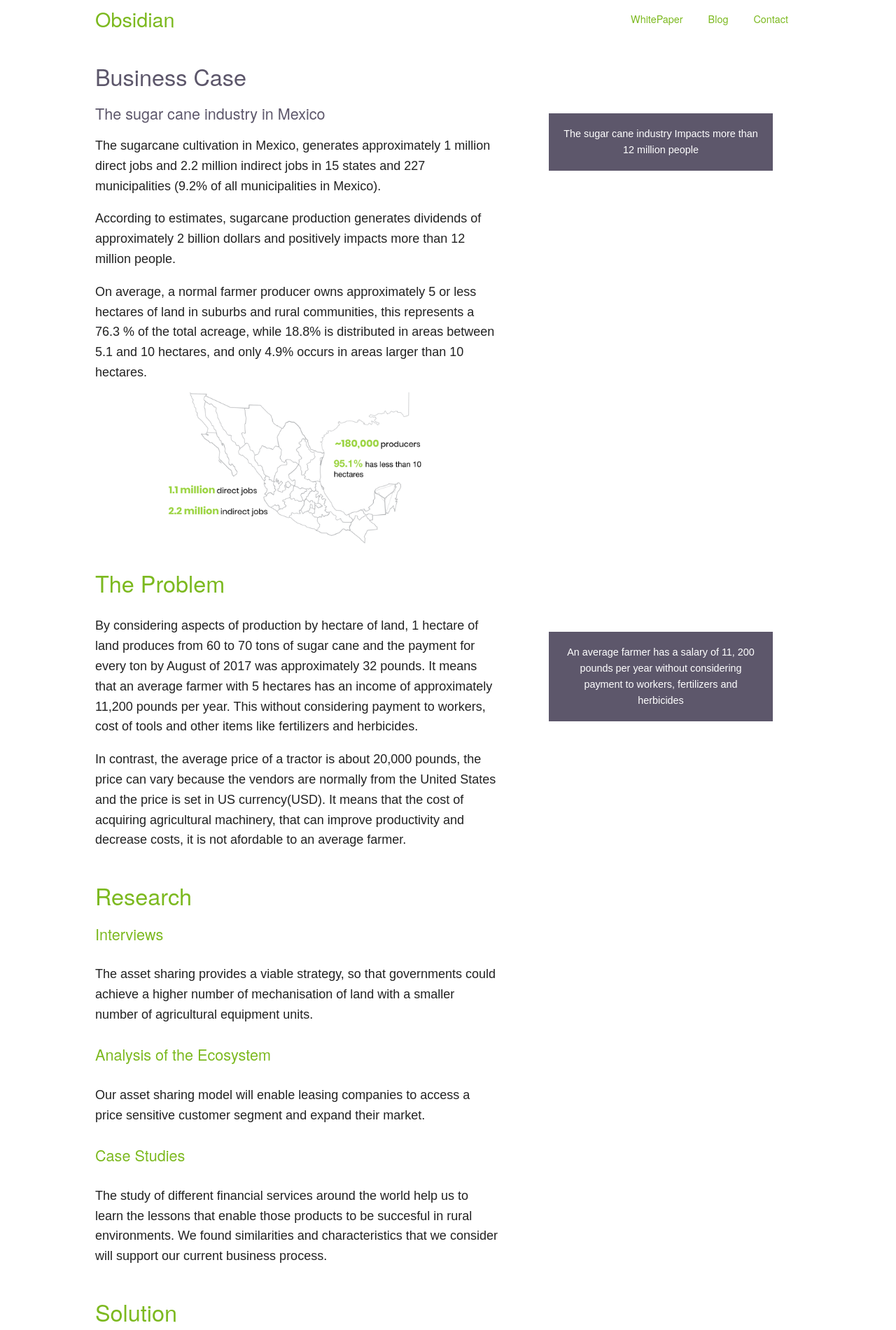
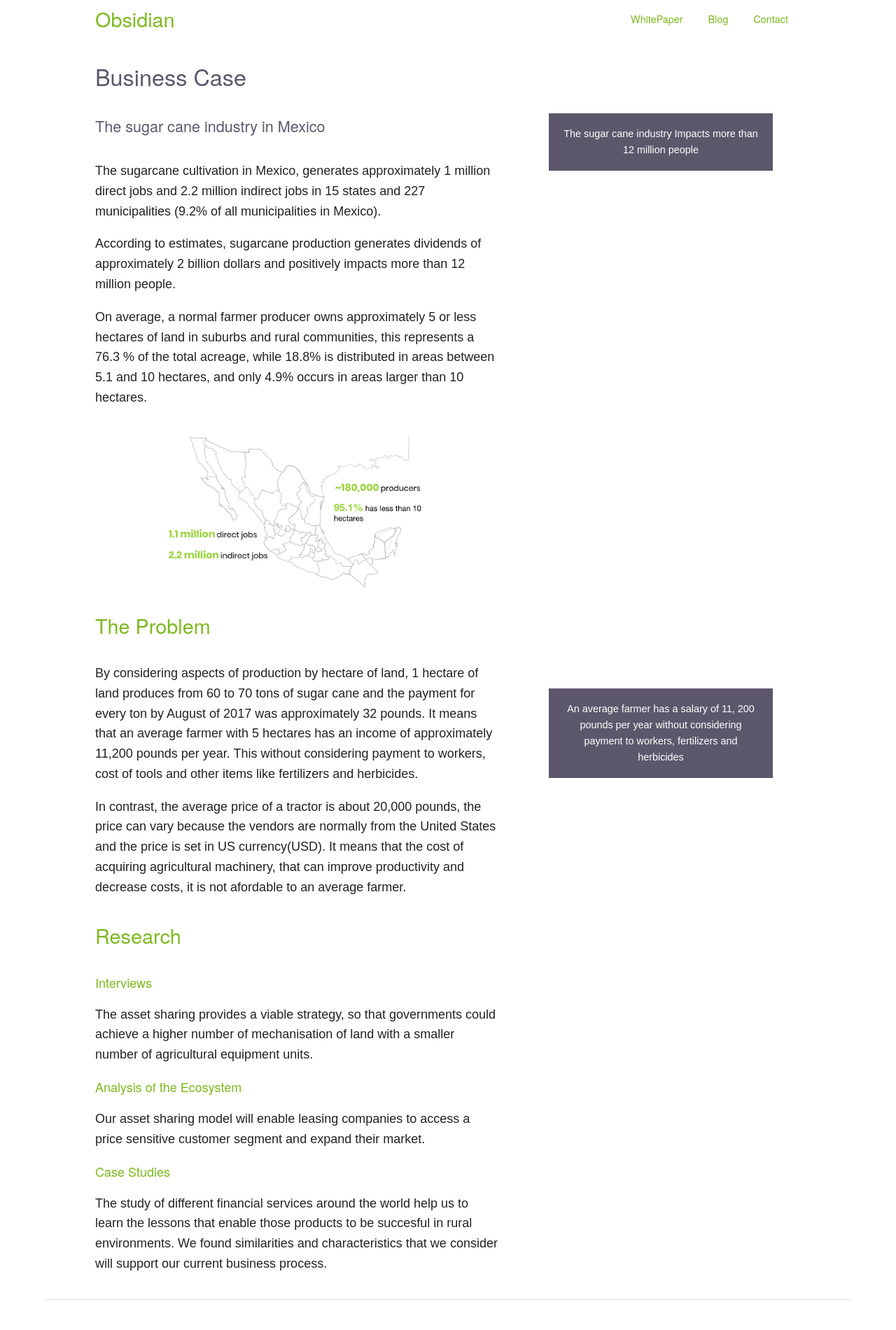
Before and after one commit to Obsidian-Project/obsidian-project.github.io, a Jekyll site: the page built from business-case.html, in a window 1280 px wide. Shown: the top 1901 px of the page at 70% size. Built offline with Jekyll 4.4.1, drawn with Linux system fonts in a browser that asks for light colours.

Commit message:
this thing is working now

```diff
--- a/_layouts/default.html
+++ b/_layouts/default.html
@@ -36,8 +36,8 @@
                     get involved as a contributor. We look forward to chatting.</p>
                 <a href="/" class="btn-obsidian">Join us on Slack</a>
             </div>
-            <hr>
-            <div class="copyright"><p>© 2017 Obsidian. All rights reserved</p></div>
+            <div class="copyright">
+                <p>© 2017 Obsidian. All rights reserved</p></div>
             </footer>
     </div>
 </body>
--- a/business-case.html
+++ b/business-case.html
@@ -11,11 +11,11 @@ page: business-page
         <p>The sugarcane cultivation in Mexico, generates approximately 1 million direct jobs and 2.2 million indirect jobs
             in 15 states and 227 municipalities (9.2% of all municipalities in Mexico).
         </p>
-        <p>
+        <p class="withPadding">
             According to estimates, sugarcane production generates dividends of approximately
             <span>2 billion dollars</span> and positively impacts more than 12 million people.
         </p>
-        <p>On average, a normal farmer producer owns approximately 5 or less hectares of land in suburbs and rural communities,
+        <p class="withPadding">On average, a normal farmer producer owns approximately 5 or less hectares of land in suburbs and rural communities,
             this represents a 76.3 % of the total acreage, while 18.8% is distributed in areas between 5.1 and 10 hectares,
             and only 4.9% occurs in areas larger than 10 hectares.</p>
         <div class="image-container">
@@ -33,7 +33,7 @@ page: business-page
             and the payment for every ton by August of 2017 was approximately 32 pounds. It means that an average farmer
             with 5 hectares has an income of approximately 11,200 pounds per year. This without considering payment to workers,
             cost of tools and other items like fertilizers and herbicides.</p>
-        <p>In contrast, the average price of a tractor is about 20,000 pounds, the price can vary because the vendors are normally
+        <p class="withPadding">In contrast, the average price of a tractor is about 20,000 pounds, the price can vary because the vendors are normally
             from the United States and the price is set in US currency(USD). It means that the cost of acquiring agricultural
             machinery, that can improve productivity and decrease costs, it is not afordable to an average farmer.
         </p>
@@ -45,17 +45,17 @@ page: business-page
 <section class="business-page">
     <div class="text-container">
         <h2>Research</h2>
-        <h5>Interviews
+        <h5 class="margin1rem">Interviews
         </h5>
         <p>The asset sharing provides a viable strategy, so that governments could achieve a higher number of mechanisation
             of land with a smaller number of agricultural equipment units.
         </p>
-        <h5>Analysis of the Ecosystem
+        <h5 class="margin1rem">Analysis of the Ecosystem
         </h5>
         <p>Our asset sharing model will enable leasing companies to access a price sensitive customer segment and expand their
             market.
         </p>
-        <h5>Case Studies
+        <h5 class="margin1rem">Case Studies
         </h5>
         <p>The study of different financial services around the world help us to learn the lessons that enable those products
             to be succesful in rural environments. We found similarities and characteristics that we consider will support
@@ -63,9 +63,8 @@ page: business-page
         </p>
     </div>
 </section>
-<section class="business-page">
+<!-- <section class="business-page">
     <div class="text-container">
         <h2>Solution</h2>
-        <iframe width="560" height="315" src="https://www.youtube.com/embed/fhTJHCpRmek" frameborder="0" gesture="media" allow="encrypted-media" allowfullscreen></iframe>
     </div>
-</section>
+</section> -->
--- a/styles.scss
+++ b/styles.scss
@@ -16,16 +16,9 @@ html {
     font-weight: 100;
 }
 body {
-    min-width: 400px;
     text-align: center;
 }
-.container, main {
-    display: flex;
-    flex-direction: column;
-    justify-content: space-around;
-    align-items: stretch;
-}
-.navigation, h1, h2, h3, h4, h5, section {
+h1, h2, h3, h4, h5 {
     margin-bottom: 2rem;
     letter-spacing: normal;
 }
@@ -36,52 +29,61 @@ h1 {
 }
 h2 {
     color: $primary-color;
-    font-size: 1.8rem;
+    font-size: 1.6rem;
 }
 h3 {
-    font-size: 1.6rem;
+    font-size: 1.4rem;
 }
 h4 {
     font-size: 1.2rem;
     &.subtitle {
-        margin-bottom: 0.5rem;
         color: $secondary-color;
     }
 }
 h5 {
-    font-size: 1.2rem;
+    font-size: 1rem;
     color: $primary-color;
 }
 p {
-    font-size: 1.2rem;
+    font-size: 1rem;
     margin: 0;
-    padding: 0.5rem 0;
+    padding: 0;
     font-weight: 100;
     font-family: sans-serif;
+    &.withPadding {
+        padding-top: 0.5rem;
+    }
 }
 hr {
-    margin: 2rem 0;
+    padding: 0;
+    margin: 0;
 }
 footer {
-    h2 {
-        margin-bottom: 0;
+    .text-container {
+        padding-top: 2rem;
+        p {
+            margin-bottom: 2rem;
+        }
     }
     .copyright {
         display: flex;
         align-content: center;
         align-items: center;
         height: 6vh;
+        margin-top: 2rem;
         p {
             font-size: 0.8rem;
             margin: auto;
         }
     }
+
 }
 .navigation {
     display: flex;
     height: 6vh;
     align-items: center;
     align-content: center;
+    margin-bottom: 2rem;
     justify-content: space-between;
     a {
         color: $primary-color;
@@ -115,26 +117,27 @@ footer {
         }
     }
 }
-.about, .business-page {
-     .image-container img {
+
+section {
+    margin-bottom: 2rem;
+    &.about, &.business-page {
+        .image-container {
+            img{
                 width: 20rem;
+                margin-top:2rem;
             }
         }
-section, footer {
-    &.content {
-        margin-bottom: 1rem;
-    }
-    .text-container{
-        &.padding-top-zero {
-            padding-top: 0;
-        }
-        &.padding-zero {
-            padding: 0;
+        h5 {
+            margin-top: 2rem;
         }
    }
-    .business-case {
-        margin-top: 2rem;
+   &.content {
+       .text-container {
+           p {
+               margin: 2rem 0;
             }
+        }
+
         .goal, .business-case {
             display: flex;
             flex-direction: column;
@@ -147,19 +150,8 @@ section, footer {
                 font-weight: bold;
             }
         }
-    &.about, &.business-page {
-        .text-container {
-            h5 {
-                margin: 1rem 0;
-            }
-        }
-        &:last-child {
-            margin-bottom: 0rem;
-        }
-    }
-    &.business-page {
-        &:last-child {
-            margin-bottom: 1rem;
+        h2.margin20{
+            margin-top: 2rem;
         }
    }
 }
@@ -177,7 +169,7 @@ section, footer {
     font-size: 1rem;
     font-weight: 100;
     font-family: sans-serif;
-    //text-transform: uppercase;
+    display: inline-block;
     &:hover {
         opacity: 0.8;
         color: #fff;
@@ -203,53 +195,85 @@ button:focus {
     body {
         text-align: left;
     }
-    h1, h2, h3, h4, section {
+    h3, h5 {
        margin-bottom: 1rem;
     }
-    .navigation, h2 {
-        margin-bottom: 0;
-    }
-    hr {
-        margin: 1rem 0 0 0;
+    p.withPadding {
+        padding-top: 1rem;
     }
      .container {
          width: 90%;
      }
     .navigation {
+        margin-bottom: 0;
         padding-left: 4rem;
         padding-right: 4rem;
+    }
+    .text-container {
+        width: 60%;
+        padding: 0 4rem;
+        h1 {
+            color: white;
+            text-shadow: 0.5px 0.5px #303030;
+        }
+        h4 {
+            color: $secondary-color;
+        }
     }
     section {
         height: 75vh;
         display: flex;
+        flex-direction: row;
         align-content: space-between;
-    }
-    section, footer {
         &.content {
             display: flex;
-            flex-flow: row wrap;
-            align-items: center;
-            align-content: space-around;
+            flex-direction: column;
+            align-content: space-between;
+            align-items: stretch;
+            .goal, .business-case {
+                display: block;
+                width: 100%;
+                padding-left: 4rem;
+                margin-top: 1rem;
+                img{
+                    float: right;
+                    margin-right: 8rem;
+                }
+                span{
+                    font-weight: bold;
+                }
+                .text-container {
+                    padding: 0;
+                }
+                h2{
+                    display: inline;
+                }
+                p{
+                    margin: 1rem 0;
+                }
+            }
+            .business-case {
+                margin-top: 4rem;
+            }
         }
         &.about, &.business-page {
             height: auto;
-         //   margin-bottom: 0;
+            &:first-child {
                 .text-container {
-                &.padding20 {
                     padding-top: 2rem;
                 }
-                padding-bottom: 0;
-                padding-top: 1rem;
+            }
+            .text-container {
+                padding-top: 0;
                 h1 {
                     color: $secondary-color;
                     text-shadow: none;
                 }
-                h2, h5 {
-                    margin-bottom: 1rem;
+                h2 {
+                    margin-bottom: 2rem;
                 }
-                p{
-                    font-size: 1rem;
-                    padding-top: 0.5rem;
+                h5 {
+                    margin-top: 1rem;
                 }
             }
             .image-container {
@@ -257,49 +281,7 @@ button:focus {
                 align-content: center;
                 align-items: center;
                 justify-content: center;
-                img {
-                    width: 22rem;
             }
-            }
-        }
-        .text-container {
-            width: 60%;
-            padding: 2rem 4rem;
-            &.padding-zero {
-                padding: 0;
-            }
-            h1 {
-                color: white;
-                text-shadow: 0.5px 0.5px #303030;
-
-            }
-            h4 {
-                color: $secondary-color;
-            }
-        }
-        &.home {
-            background: url("/assets/home-image.jpeg");
-            background-repeat: no-repeat;
-            background-size: 100% 100%;
-            background-color: white;
-        }
-        .business-case {
-            margin-top: 0;
-        }
-
-        .goal, .business-case {
-            display: block;
-            width: 100%;
-            padding-left: 4rem;
-            img{
-                float: right;
-                margin-right: 4rem;
-            }
-            span{
-                font-weight: bold;
-            }
-        }
-
             .highlight {
                 display: block;
                 margin-top: 6rem;
@@ -311,6 +293,32 @@ button:focus {
                     font-size: 0.8rem;
                     padding: 1rem;
                 }
+            }
+        }
+        &.business-page {
+            .image-container {
+                img {
+                    width: 22rem;
+                    margin-bottom: 0;
+                }
+            }
+        }
+        &.about {
+            .image-container {
+                img {
+                    width: 22rem;
+                    margin-bottom: 1rem;
+                }
+            }
+        }
+        &.home {
+            .text-container {
+                padding-top: 2rem;
+            }
+            background: url("/assets/home-image.jpeg");
+            background-repeat: no-repeat;
+            background-size: 100% 100%;
+            background-color: white;
         }
     }
     .btn-obsidian {
```
Also changed, not shown: about.html (+4 -4 lines), index.html (+5 -9 lines). Lines whose indentation alone changed are shown as unchanged.
